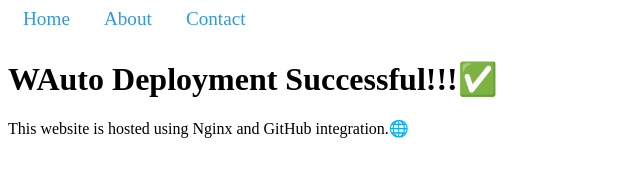
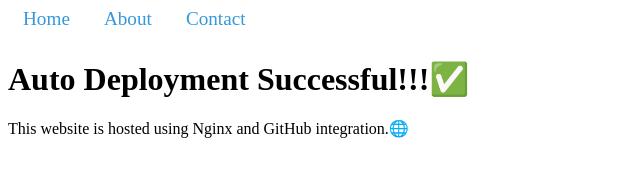
Before and after one commit to OmKadane/nginx-deployment, a plain HTML site: page index.html in a window 1280 px wide. Shown: the whole page, without its empty margins (0-640 px from the left). Drawn offline with Linux system fonts and the light colour scheme.

Commit message:
Update index.html

```diff
--- a/index.html
+++ b/index.html
@@ -14,7 +14,7 @@
     <a href="contact.html">Contact</a>
   </nav>
 
-  <h1>WAuto Deployment Successful!!!✅</h1>
+  <h1>Auto Deployment Successful!!!✅</h1>
   <p>This website is hosted using Nginx and GitHub integration.🌐</p>
 
 </body>
```
